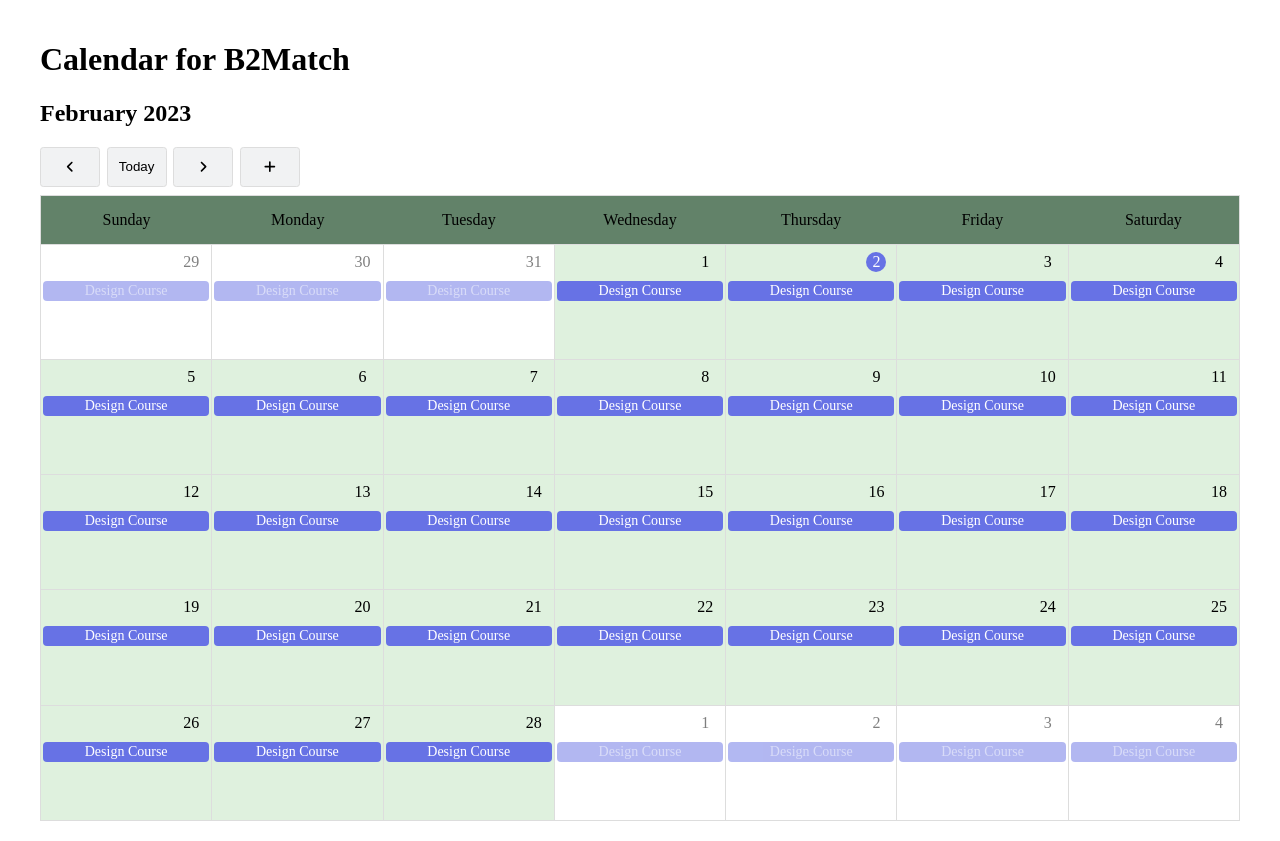
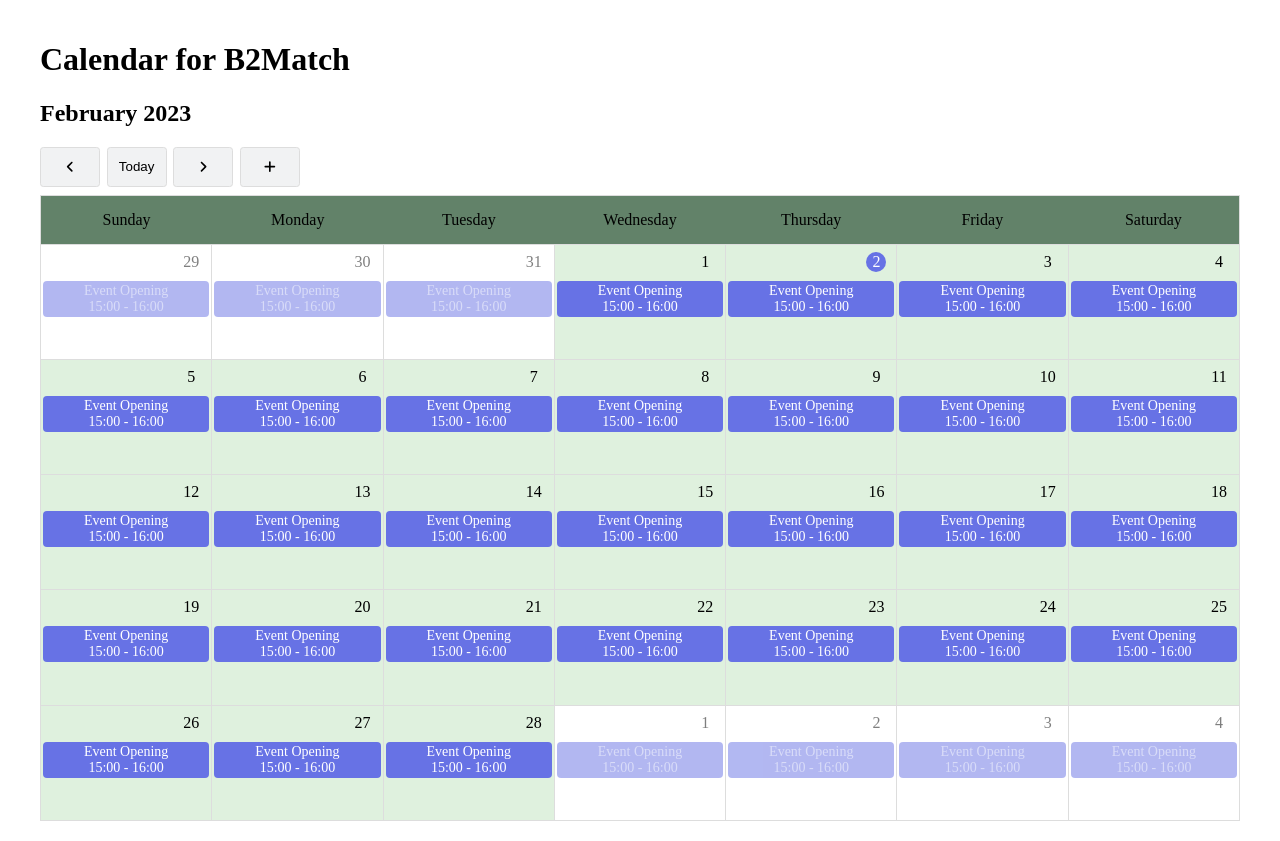
Before and after one commit to roberth6060/react-calender-app, a React (Create React App) app: page /1 in a window 1280 px wide. Built offline with nearby package versions, Linux system fonts and the light colour scheme.

Commit message:
created folder for helper function

```diff
--- a/src/components/CalendarGrid/CalendarGrid.tsx
+++ b/src/components/CalendarGrid/CalendarGrid.tsx
@@ -2,12 +2,14 @@ import { useAppDispatch, useAppSelector } from "../../store/hooks";
 import moment from "moment";
 import { CalendarDates } from "./style/CalendarGrid-Style";
 import CalendarDate from "../common/CalendarDate/CalendarDate";
+import { createMonthDates } from "../../helper";
 
 export const CalendarGrid = ()=> {
 
 const { curDate} = useAppSelector((state)=> state.calendar);
 
 let day = moment(curDate).startOf("month").format("dddd");
+
 let offset = 0;
 if (day === "Sunday") {
             offset =0;
@@ -45,16 +47,6 @@ let nextMonth = moment(curDate).add(1, "month").startOf('month');
 let nextMonthDays = nextMonth.daysInMonth();
 
 
-const createMonthDates = (totalDays: number, month: moment.Moment)=> {
-  // Array to collect dates of previous month
-  let prevMonthDates= [];
-  for (let i = 0; i < totalDays; i++) {
-    // Calculate moment based on start of previous month, plus day offset
-    let prevMonthDay = month.clone().add(i, 'days').format("YYYY-MM-DD");
-    prevMonthDates.push(prevMonthDay);
-  }
-  return prevMonthDates;
-}
 
  const  days = moment(curDate).daysInMonth();
         //Returns the remainder of days / 7
--- a/src/components/CalendarHeader/CalendarHeader.tsx
+++ b/src/components/CalendarHeader/CalendarHeader.tsx
@@ -22,7 +22,6 @@ const CalendarHeader = ()=>{
 
   const { isOpen, toggle } = useModal();
 
-  console.log(isOpen)
     return (
     <CalendarHead>
       <h2>{`${yearAndMonth}`}</h2>
--- a/src/components/common/CalendarDate/CalendarDate.tsx
+++ b/src/components/common/CalendarDate/CalendarDate.tsx
@@ -1,6 +1,7 @@
 
 import moment from "moment";
-import { CalendarEvent, CalendarNumber } from "./style/CalendarDate-Style";
+import EventItem from "../EventItem/EventItem";
+import {  CalendarNumber } from "./style/CalendarDate-Style";
 
 interface IDays {
     days: Array<string>,
@@ -17,13 +18,8 @@ const CalendarDate = (props: IDays)=> {
 		data-day={day}
 		data-date={curDay}
 		title={curDay}>
-		    <CalendarNumber colorText= {props.curDate===curDay?"white": "black"} bgColor= {props.curDate===curDay?"#6772e5": ""}>{ day }</CalendarNumber>
-		    <CalendarEvent   onClick={(e)=> {
-                e.preventDefault();
-                console.log(e.target);
-            }}>
-                <span>Design Course</span>
-             </CalendarEvent>
+		    <CalendarNumber colorText= {props.curDate===curDay?"white": "black"} bgColor= {props.curDate===curDay?"#6772e5": ""}>{day}</CalendarNumber>
+		   <EventItem/>
 		</div>)
     })}
     </>)
--- a/src/components/common/CalendarDate/style/CalendarDate-Style.ts
+++ b/src/components/common/CalendarDate/style/CalendarDate-Style.ts
@@ -21,20 +21,3 @@ export const CalendarNumber = styled.span<{
   background-color: ${(props) => props.bgColor};
   color: ${(props) => props.colorText};
 `;
-
-export const CalendarEvent = styled.span`
-  position: absolute;
-  top: 35px;
-  left: 0;
-  right: 0;
-  font-size: 0.875rem;
-  white-space: nowrap;
-  text-align: left;
-  background-color: #6772e5;
-  margin: 1px 2px;
-  text-align: center;
-  color: #fff;
-  padding: 2px 4px;
-  border-radius: 0.25rem;
-  cursor: pointer;
-`;
--- /dev/null
+++ b/src/components/common/EventItem/EventItem.tsx
@@ -0,0 +1,25 @@
+import { CalendarEvent } from "./style/EventItem";
+
+const EventItem = ()=>{
+    const arr = [{
+        title: "Event Opening",
+        time: "15:00 - 16:00"
+    }]
+
+    return (  <CalendarEvent   onClick={(e)=> {
+                e.preventDefault();
+                console.log(e.target);
+            }}>
+               {arr.map((a)=>{
+                return(<>
+                <span>
+                    {a.title}
+                </span>
+                <br/>
+                <span>{a.time}</span>
+                </>)
+               })}
+             </CalendarEvent>)
+}
+
+export default EventItem;
--- /dev/null
+++ b/src/components/common/EventItem/style/EventItem.ts
@@ -0,0 +1,18 @@
+import styled from "styled-components";
+
+export const CalendarEvent = styled.span`
+  position: absolute;
+  top: 35px;
+  left: 0;
+  right: 0;
+  font-size: 0.875rem;
+  white-space: nowrap;
+  text-align: left;
+  background-color: #6772e5;
+  margin: 1px 2px;
+  text-align: center;
+  color: #fff;
+  padding: 2px 4px;
+  border-radius: 0.25rem;
+  cursor: pointer;
+`;
--- /dev/null
+++ b/src/helper/index.ts
@@ -0,0 +1,10 @@
+export const createMonthDates = (totalDays: number, month: moment.Moment) => {
+  // Array to collect dates of previous month
+  let MonthDates = [];
+  for (let i = 0; i < totalDays; i++) {
+    // Calculate moment based on start of previous month, plus day offset
+    let prevMonthDay = month.clone().add(i, "days").format("YYYY-MM-DD");
+    MonthDates.push(prevMonthDay);
+  }
+  return MonthDates;
+};
```
